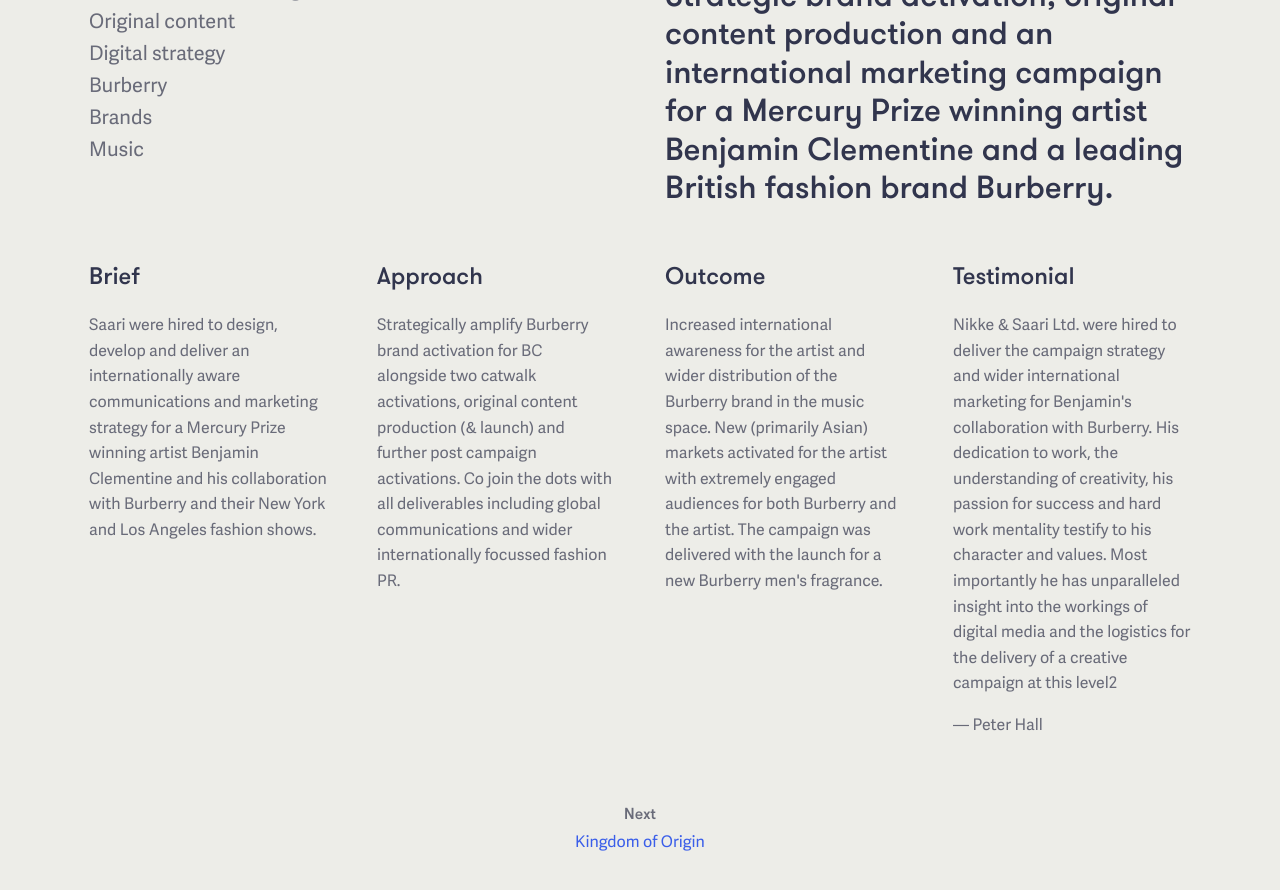
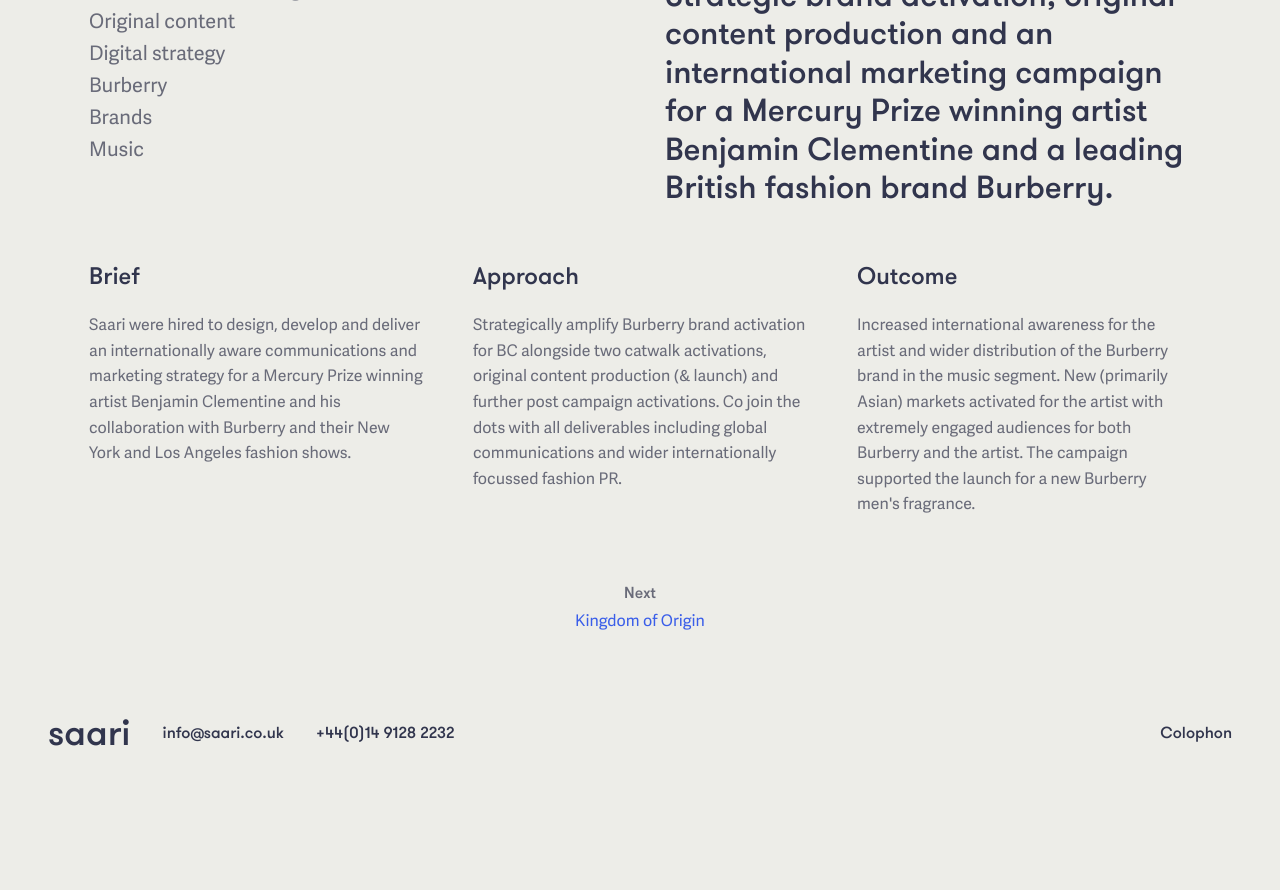
Before and after one commit to garethjohnsdesign/saari.co.uk, a Jekyll site: the page built from _projects/benjamin-clementine.markdown, in a window 1280 px wide and 900 px high, scrolled down 687 px. Shown: the top 890 px of the window. Built offline with Jekyll 4.4.1, drawn with Linux system fonts in a browser that asks for light colours; after the commit the page ends 1485 px from its top, so only the background shows below that.

Commit message:
Updated Benjamin Clementine

```diff
--- a/_projects/benjamin-clementine.markdown
+++ b/_projects/benjamin-clementine.markdown
@@ -29,16 +29,8 @@
     and wider internationally focussed fashion PR.
 - title: Outcome
   text: Increased international awareness for the artist and wider distribution of
-    the Burberry brand in the music space. New (primarily Asian) markets activated
+    the Burberry brand in the music segment. New (primarily Asian) markets activated
     for the artist with extremely engaged audiences for both Burberry and the artist.
-    The campaign was delivered with the launch for a new Burberry men's fragrance.
-testimonial:
-  text: Nikke & Saari Ltd. were hired to deliver the campaign strategy and wider international
-    marketing for Benjamin's collaboration with Burberry. His dedication to work,
-    the understanding of creativity, his passion for success and hard work mentality
-    testify to his character and values. Most importantly he has unparalleled insight
-    into the workings of digital media and the logistics for the delivery of a creative
-    campaign at this level
-  cite: Peter Hall
+    The campaign supported the launch for a new Burberry men's fragrance.
 layout: project
 ---
```
